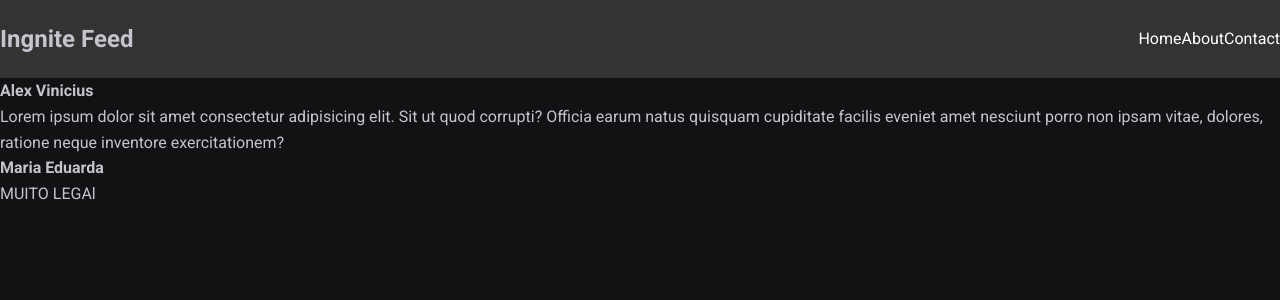
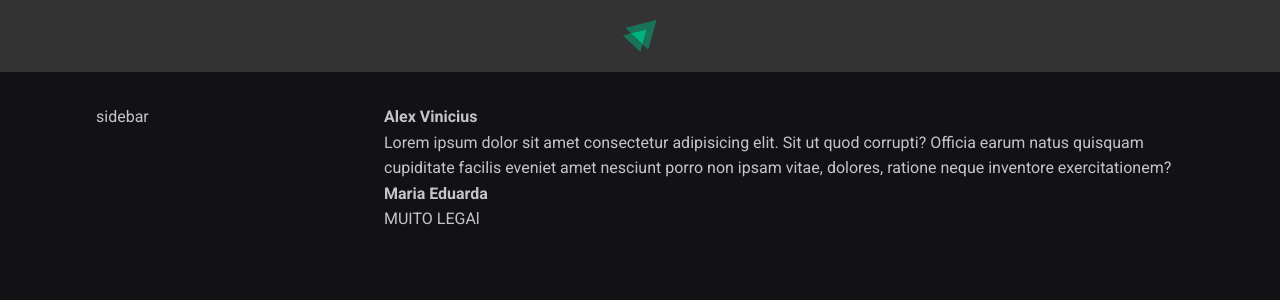
Before and after one commit to AlexandreVinii/ignite_feed, a React (Vite) app: page / in a window 1280 px wide. Shown: the top 300 px of the page. Built offline with nearby package versions, Linux system fonts and the light colour scheme.

Commit message:
Header aside

```diff
--- /dev/null
+++ b/src/App.module.css
@@ -0,0 +1,10 @@
+.wrapper {
+    max-width: 70rem;
+    margin: 2rem auto;
+    padding: 0 1rem;
+
+    display: grid;
+    grid-template-columns: 256px 1fr;
+    gap: 2rem;
+    align-items: flex-start;
+}
--- a/src/App.tsx
+++ b/src/App.tsx
@@ -1,15 +1,21 @@
 import { Header } from "./Components/Header";
 import { Post } from "./Post";
+
+import styles from './App.module.css';
+
 import './global.css';
 
 export function App() {
 
   return (
     <div>
-      <Header
-        title="Ingnite Feed"
-      />
+      <Header />
 
+      <div className={styles.wrapper}>
+        <aside>
+          sidebar
+        </aside>
+        <main>
           <Post
             author="Alex Vinicius"
             content="Lorem ipsum dolor sit amet consectetur adipisicing elit. Sit ut quod corrupti? Officia earum natus quisquam cupiditate facilis eveniet amet nesciunt porro non ipsam vitae, dolores, ratione neque inventore exercitationem?"
@@ -17,8 +23,9 @@
           <Post
             author="Maria Eduarda"
             content="MUITO LEGAl"
-
           />
+        </main>
+      </div>
     </div>
   )
 }
--- a/src/Components/Header.module.css
+++ b/src/Components/Header.module.css
@@ -1,18 +1,10 @@
 .header {
     background: #333;
-    height: 1%;
     display: flex;
-    justify-content: space-between;
-    align-items: center;
+    justify-content: center;
     padding: 1.25rem 0;
 }
 
-.header li {
-    display: inline;
-    list-style-type: none;
+.header img {
+    height: 2rem;
 }
-.header a {
-    justify-content: space-between;
-    color: #fff;
-    text-decoration: none;
-}
--- a/src/Components/Header.tsx
+++ b/src/Components/Header.tsx
@@ -2,22 +2,13 @@
 import styles from './Header.module.css';
 import igniteLogo from '../assets/ignite-logo.svg';
 
-console.log(igniteLogo);
 interface HeaderProps {
-  title: string;
 }
 
-export const Header: React.FC<HeaderProps> = ({ title }) => {
-  return (
-	<header className={styles.header}>
-	  <h2>{title}</h2>
-	  <nav>
-		<ul>
-		  <li><a href="#home">Home</a></li>
-		  <li><a href="#about">About</a></li>
-		  <li><a href="#contact">Contact</a></li>
-		</ul>
-	  </nav>
-	</header>
-  );
+export const Header: React.FC<HeaderProps> = () => {
+    return (
+        <header className={styles.header}>
+            <img src={igniteLogo} alt="Logotipo do Ignite" />
+        </header>
+    );
 };
--- a/src/Post.tsx
+++ b/src/Post.tsx
@@ -8,7 +8,6 @@
 
 export const Post: React.FC<PostProps> = (props) => {
     // Implement the component logic here
-    console.log(props);
     return (
         <div>
             <strong>{props.author}</strong>
```
Lines whose indentation alone changed are shown as unchanged.
